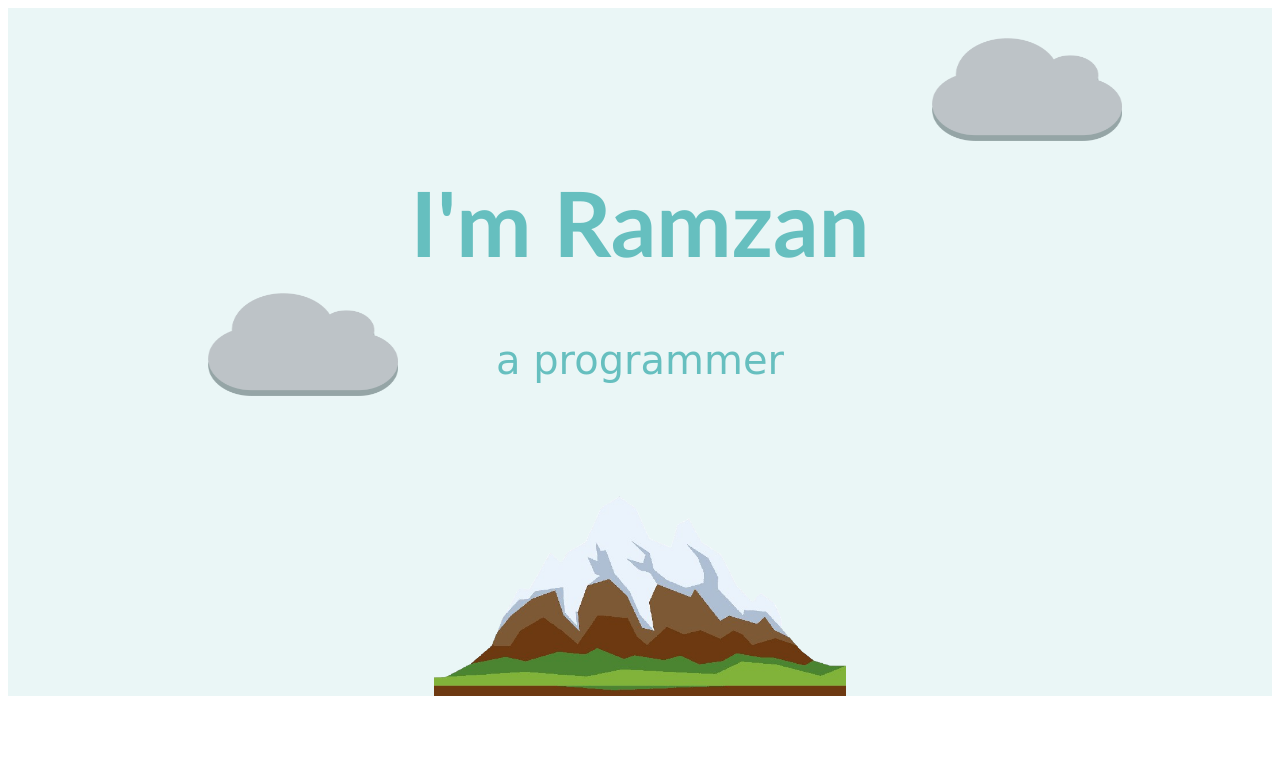
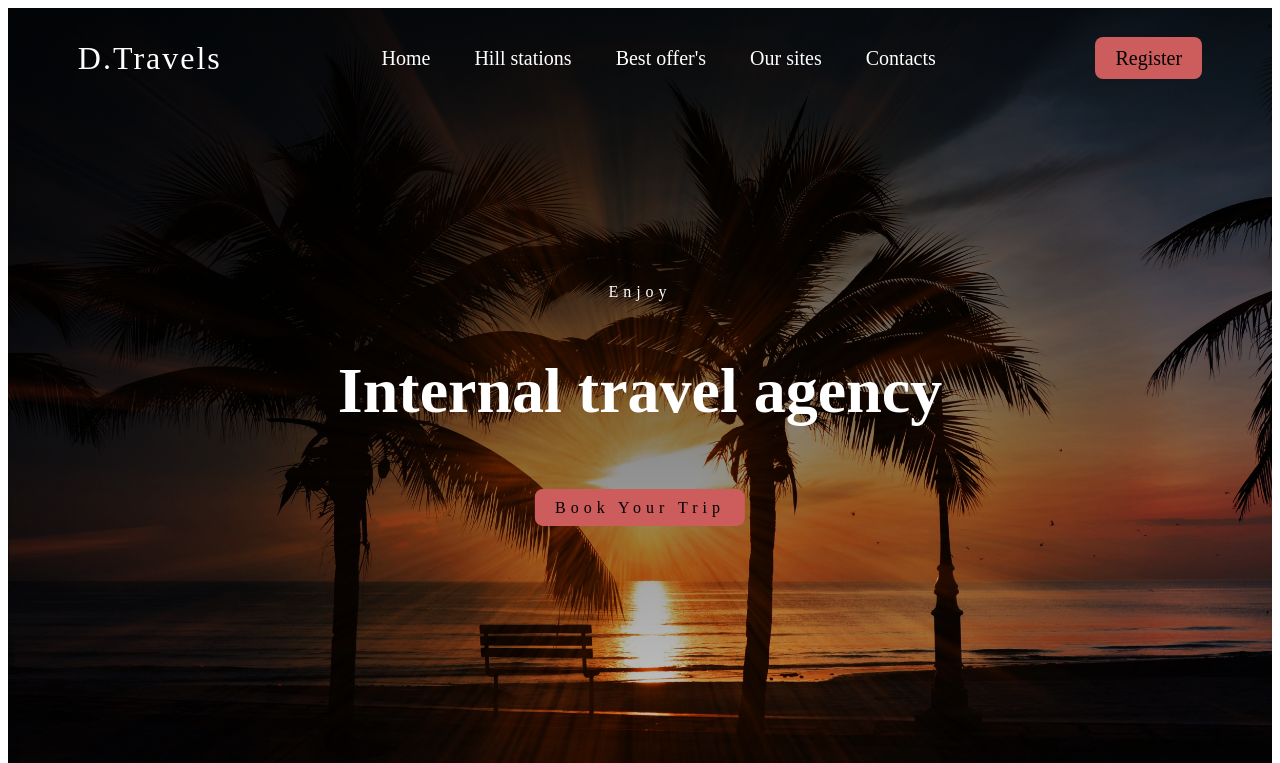
Before and after one commit to ramzan-50/my-portfilio, a plain HTML site: page index.html in a window 1280 px wide. Shown: the top 763 px of the page. Drawn offline with Linux system fonts and the light colour scheme.

Commit message:
Add files via upload

```diff
--- a/index.html
+++ b/index.html
@@ -1,50 +1,116 @@
 <html lang="en">
 <head>
-    <meta charset="UTF-8">
-   <link rel="stylesheet" href="styles.css">
-    <title>Muhammad Ramzan</title>
+
+    <title>
+        Landing Page
+    </title>
+    <style>header{
+        width: 100%;
+        height: 95vh;
+     background-image:  linear-gradient(rgba(0,0,0,0.8), rgba(0,0,0,0.2)),   url(./pexels-pixabay-221387.jpg);
+        background-size: cover;
+
+     }
+     .logo{
+         font-size: 2rem;
+         letter-spacing: 2px;
+         color: white;
+
+     }
+     .menu a{
+        text-decoration: none;
+       transition: .4s linear;
+       padding: 10px 20px;
+       font-size: 20px;
+       color: white;
+       width: 100%;
+
+     }
+     .menu a :hover {
+        width: 90%;
+        border-bottom: 1px solid aqua;
+        transition:0.3s linear;
+
+     }
+     .Register a {
+         text-decoration: none;
+         transition: 0.4s ;
+       padding: 10px 20px;
+       font-size: 20px;
+         background: indianred;
+         border-radius: 8px;
+         color: black;
+     }
+     .Register a:hover{
+        background: transparent;
+        border: 2px solid indianred;
+        color: whitesmoke;
+     }
+     .h-txt{
+        max-width: 650px;
+        position: absolute;
+        top: 50%;
+        left:50% ;
+        transform: translate(-50% , -50%);
+        text-align: center;
+        color: black;
+
+     }
+     .h-txt a{
+        text-decoration: none;
+        background: indianred;
+        border-radius: 8px;
+        color: black;
+       padding: 10px 20px;
+       letter-spacing: 5px;
+       transition: 0.4s ;
+    }
+    .h-txt a:hover{
+        background: transparent;
+        border: 2px solid indianred;
+    color: whitesmoke;
+    }
+     span{
+        letter-spacing: 5px;
+        color:white;
+     }
+     h1{
+        font-size: 4em;
+        color: white;
+     }
+     nav{
+       width: 100%;
+       height: 100px;
+       display: flex;
+       justify-content: space-around;
+       align-items: center;
+
+
+     }</style>
 </head>
 <body>
-    <div class="top-container">
-        <img class="top-cloud" src="cloud.png.png" alt="cloud">
-      <h1>I'm Ramzan</h1>
-        <h2>a programmer</h2>
-        <img class="bottom-cloud" src="cloud.png.png" alt="cloud">
-        <img class="mountain" src="mountain.png-removebg-preview.png" alt="mountain">
-    </div>
-    <div class="middle-container">
-        <div class="profile">
-        <img src="bunny.png.jpg" alt="my profile picture">
-        <h2>Hello</h2>
-   <p class="intro">im Ramzan and im learning programming. i love💖 to play cricket and to feed my cows.</p>
+    <header><nav>
+<div class="logo">D.Travels</div>
+<div class="menu">
+<a href="">Home</a>
+<a href="">Hill stations</a>
+<a href="">Best offer's</a>
+<a href="">Our sites</a>
+<a href="">Contacts</a>
 </div>
-<hr>
-<div class="my skills">
-    <h2>My Skills.</h2>
-    <div class="skill-row">
-        <img class="img1" src="programming.png" alt="coding">
-        <h3>Design & development</h3>
-        <p>I started the learning code when i was 17 year old because i wanted to make my own web pages.Over time, I have gained a wealth of experience to make a web page by using just HTML and CSS.</p>
-    </div>
-<div class="skill-row">
-    <img class="img2" src="chilli.png" alt="hot wings Challenge">
-    <h3>Hot Wings Challenge</h3>
-    <p>But my best skill is actually in eating hot wings.I am a undisputed king of hot wings Challenge. Chettos and Lays are my favorite snaks.
-    </p>
+<div class="Register">
+    <a href="">
+        Register
+    </a>
 </div>
-</div>
-    <hr>
-    <div>
-        <h2>Get In Touch</h2>
-        <h3>If you love hot wings as much as i do</h3>
-        <p class="message">Love hot wings as much as i do? Let's talk about how awesome they are! We can code when we eat hot wings!</p>
-        <a class="btn" href="milto:name@gmail.com"> CONTECT ME</a>
-    </div>
-    <div class="bottom-container">
-        <a class="footer-link" href="https//www.youtube.com">YouTube</a>
-        <a class="footer-link" href="https//www.twiter.com">Twitter</a>
-        <a class="footer-link" href="https//www.facebook.com">Facebook</a>
-        <p class="copyright">@ 2023 shehbaz rashid@lutha</p>
-    </div>
+</nav>
+<section class="h-txt">
+    <span >Enjoy</span>
+    <h1>Internal travel agency</h1>
+    <br>
+    <a href="">Book Your Trip</a>
+</section>
+    </header>
+
 </body>
 </html>
```
Also changed, not shown: pexels-pixabay-221387.jpg (added).
